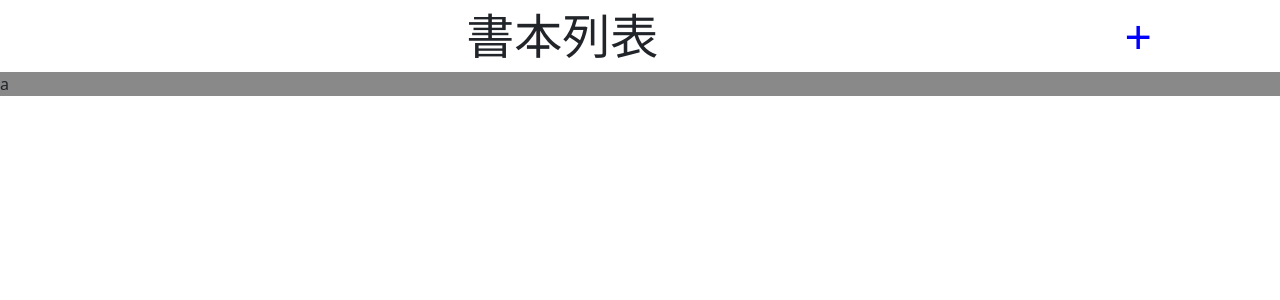
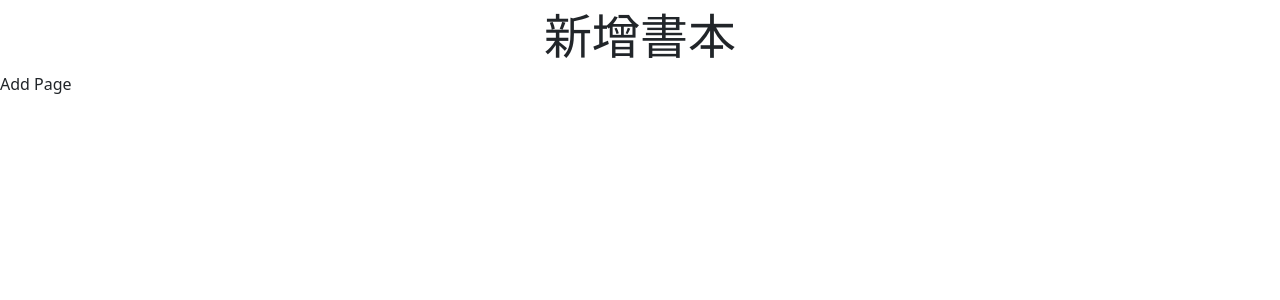
Before and after one commit to s780609/unnotech-frontend-recruit, a Vue app: page /#/add in a window 1280 px wide. Shown: the top 300 px of the page. Built offline with nearby package versions, Linux system fonts and the light colour scheme.

Commit message:
feat: use router to control page
why?
    -- 用 hash router 控制 頁面
    -- 讓 HeaderComponent 可以 隨 頁面 變換 title

```diff
--- a/package.json
+++ b/package.json
@@ -13,7 +13,7 @@
     "bootstrap-vue-3": "^0.3.12",
     "core-js": "^3.8.3",
     "vue": "^3.2.41",
-    "vue-router": "^4.1.5"
+    "vue-router": "^4.0.13"
   },
   "devDependencies": {
     "@babel/core": "^7.12.16",
--- a/src/App.vue
+++ b/src/App.vue
@@ -1,16 +1,13 @@
 <template>
-  <HomePage msg="Welcome to Your Vue.js App"/>
+  <router-view />
 </template>
 
 <script>
-import HomePage from './components/HomePage.vue'
-
 export default {
-  name: 'App',
+  name: "App",
   components: {
-    HomePage: HomePage
-  }
-}
+  },
+};
 </script>
 
 <style>
@@ -22,7 +19,8 @@ export default {
   padding: 0;
 }
 
-body, html {
+body,
+html {
   margin: 0;
   padding: 0;
 }
--- a/src/components/AddPage.vue
+++ b/src/components/AddPage.vue
@@ -1,10 +1,22 @@
 <template>
-    <div>Add Page</div>
+  <HeaderComponent v-bind:titleProperty="add"></HeaderComponent>
+  <div>Add Page</div>
 </template>
 
 <script>
+import HeaderComponent from "./HeaderComponent";
+
 export default {
   name: "AddPage",
+  setup() {
+
+    return {
+      add: "新增書本"
+     };
+  },
+  components: {
+    HeaderComponent: HeaderComponent,
+  },
 };
 </script>
 
--- a/src/components/HeaderComponent.vue
+++ b/src/components/HeaderComponent.vue
@@ -1,18 +1,21 @@
 <template>
   <div class="header">
-    書本列表
-    <span class="add" v-on:click="handleClick">+</span>
+    {{ title }}
+    <span v-if="title!=='新增書本'" class="add" v-on:click="handleClick">+</span>
   </div>
 </template>
 
 <script>
-import { useRouter } from 'vue-router'
+import { useRouter } from "vue-router";
 
 export default {
   name: "HeaderComponent",
+  props: {
+    titleProperty: String,
+  },
   setup(props, { emit }) {
-    const router = useRouter()
-    //const route = useRoute()
+    console.log(props.titleProperty);
+    const router = useRouter();
 
     const handleClick = () => {
       emit("add", "add");
@@ -20,6 +23,7 @@ export default {
     };
 
     return {
+      title: props.titleProperty,
       handleClick,
     };
   },
--- a/src/components/HomePage.vue
+++ b/src/components/HomePage.vue
@@ -1,7 +1,7 @@
 <template>
-  <HeaderComponent v-on:add="add"></HeaderComponent>
+  <HeaderComponent v-on:add="add" v-bind:titleProperty="list"></HeaderComponent>
   <div class="content">
-    <div>{{ a }}</div>
+    <div>{{ list }}</div>
   </div>
 </template>
 <script>
@@ -16,7 +16,7 @@ export default {
     HeaderComponent: HeaderComponent,
   },
   setup() {
-    const a = "a";
+    const list = "書籍列表";
 
     const add = (value) => {
       console.log("add", value);
@@ -27,7 +27,7 @@ export default {
     }
 
     return {
-      a,
+      list,
       add,
       onBeforeUpdate,
     };
--- a/src/main.js
+++ b/src/main.js
@@ -13,8 +13,8 @@ import AddPage from "./components/AddPage.vue";
 // Each route should map to a component.
 // We'll talk about nested routes later.
 const routes = [
-  { path: "/", component: HomePage },
-  { path: "/add", component: AddPage },
+  { path: "/", name: "HomePage", component: HomePage },
+  { path: "/add", name: "AddPage", component: AddPage },
 ];
 
 // 3. Create the router instance and pass the `routes` option
```
Also changed, not shown: 1 other file (tests, documents, lock files or other folders).
